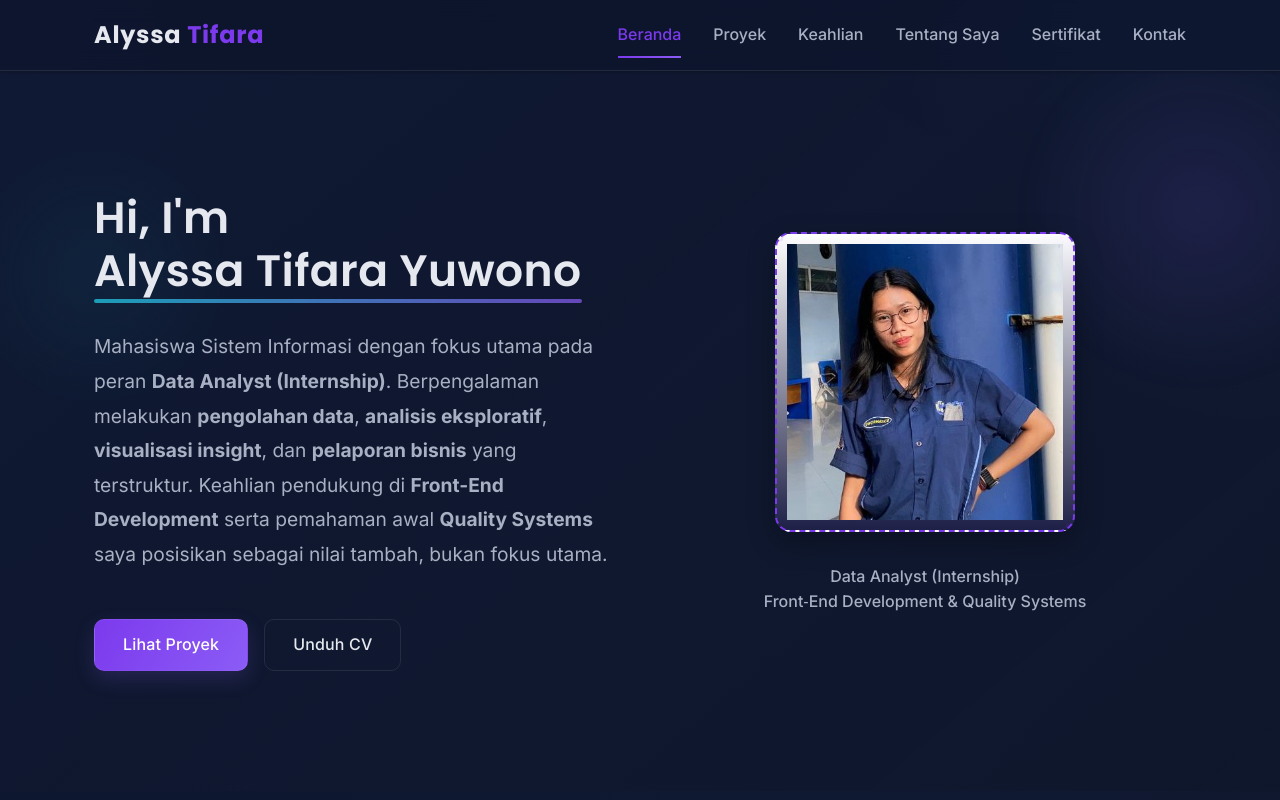
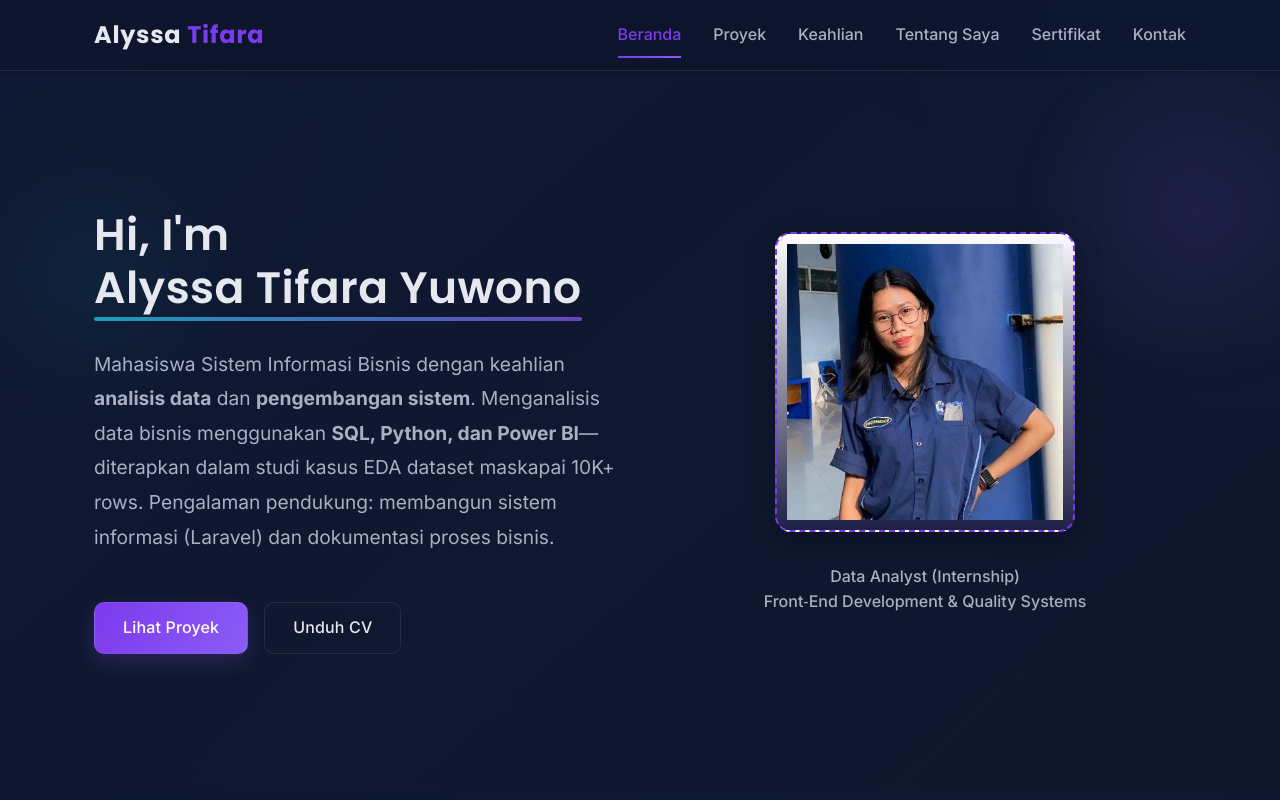
Before and after one commit to AlyssaTifara/Porto, a plain HTML site: page index.html in a window 1280 px wide. Shown: the top 800 px of the page. Drawn offline with Linux system fonts and the light colour scheme.

Commit message:
Update positioning: Data Analysis + System Development hybrid

```diff
--- a/index.html
+++ b/index.html
@@ -66,11 +66,11 @@
 
                     <!-- Short Introduction -->
                     <p class="hero-description">
-                        Mahasiswa Sistem Informasi dengan fokus utama pada peran <strong>Data Analyst (Internship)</strong>.
-                        Berpengalaman melakukan <strong>pengolahan data</strong>, <strong>analisis eksploratif</strong>,
-                        <strong>visualisasi insight</strong>, dan <strong>pelaporan bisnis</strong> yang terstruktur.
-                        Keahlian pendukung di <strong>Front-End Development</strong> serta pemahaman awal <strong>Quality Systems</strong>
-                        saya posisikan sebagai nilai tambah, bukan fokus utama.
+                    Mahasiswa Sistem Informasi Bisnis dengan keahlian <strong>analisis data</strong>
+                    dan <strong>pengembangan sistem</strong>. Menganalisis data bisnis menggunakan
+                    <strong>SQL, Python, dan Power BI</strong>—diterapkan dalam studi kasus EDA
+                    dataset maskapai 10K+ rows. Pengalaman pendukung: membangun sistem informasi
+                    (Laravel) dan dokumentasi proses bisnis.
                     </p>
 
 
```
Also changed, not shown: about.html (+4 -3 lines), certificates.html (+1 -1 lines), projects.html (+6 -3 lines).
